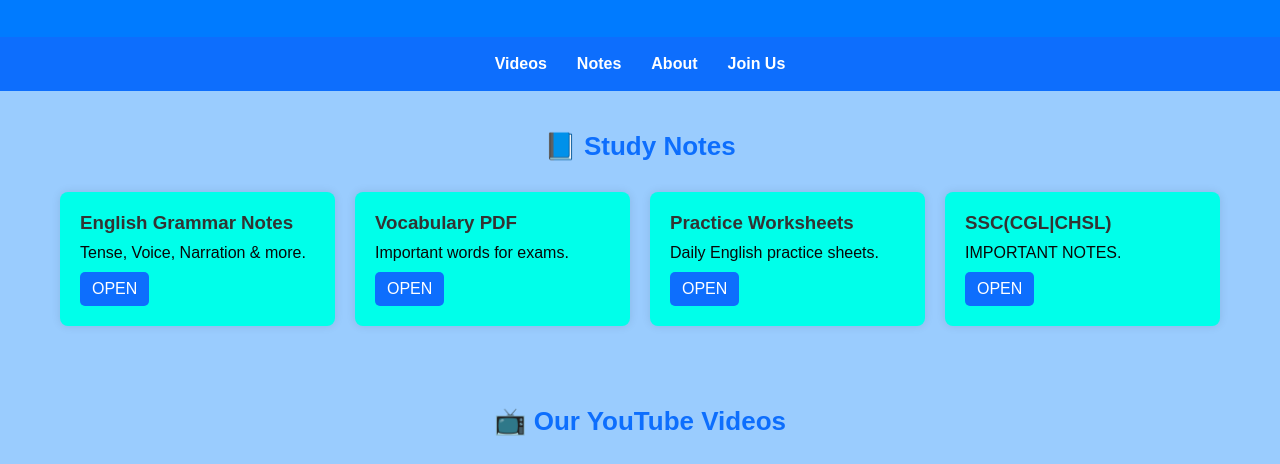
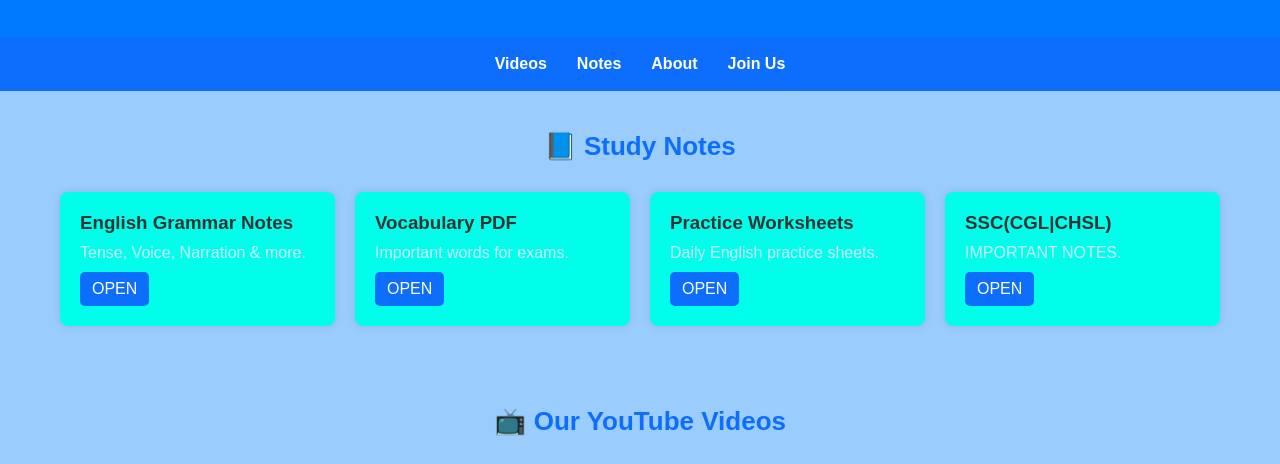
Before and after one commit to ckgupta7515-hash/nirman-english-class, a plain HTML site: page index.html in a window 1280 px wide. Shown: the part 177-641 px from the top of the page. Drawn offline with Linux system fonts and the light colour scheme.

Commit message:
Refactor index.html for design improvements
Updated HTML structure and styling for improved design and functionality.

```diff
--- a/index.html
+++ b/index.html
@@ -23,7 +23,7 @@
 
         body {
             background: #9accfe;
-            color: #080808;
+            color: #cceeff;
         }
 
         header {
@@ -421,4 +421,5 @@
 
 
 </body>
+
 </html>
```
